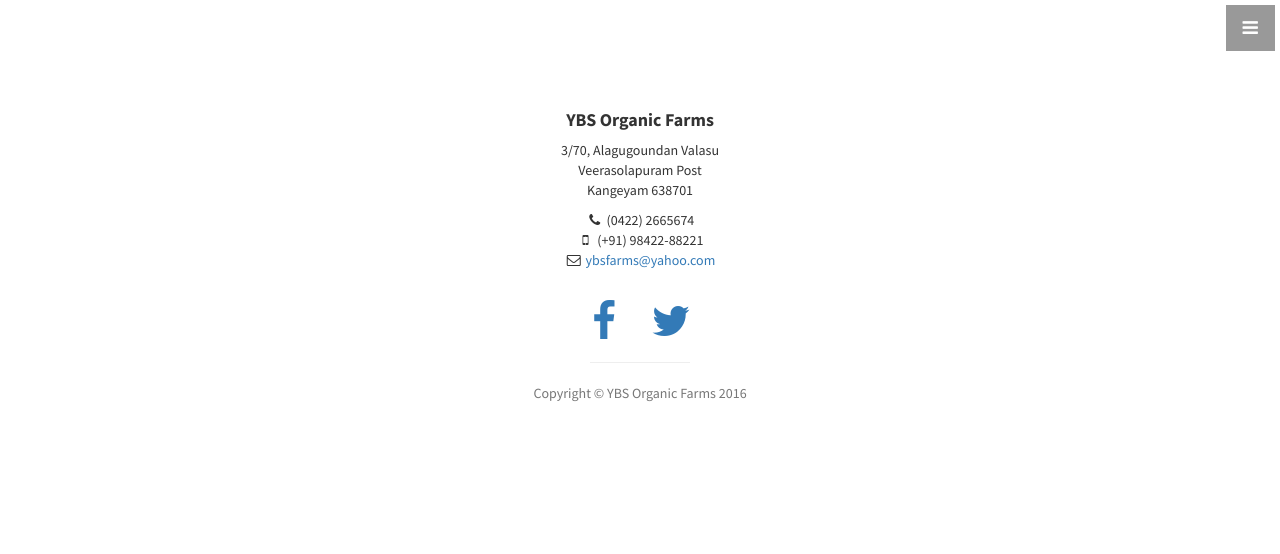
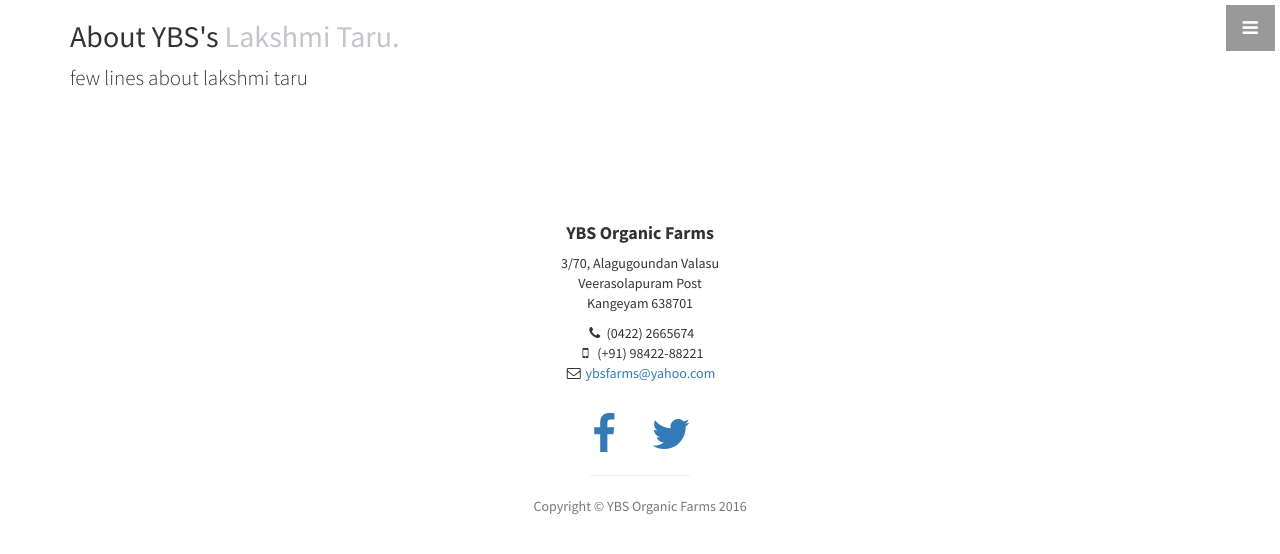
Before and after one commit to yogeshkumarbalu/ybsfarms, a Django app: page /trees/ in a window 1280 px wide. Shown: the top 554 px of the page. Run offline with Django 3.2, Linux system fonts and the light colour scheme; some libraries are stand-ins or nearby versions.

Commit message:
started working on trees page

```diff
--- a/welcome/static/welcome/content/css/custom.css
+++ b/welcome/static/welcome/content/css/custom.css
@@ -569,3 +569,8 @@
         }
 
 }
+
+
+.featurette-divider {
+    color: red;
+}
--- a/welcome/templates/welcome/layout.html
+++ b/welcome/templates/welcome/layout.html
@@ -7,11 +7,9 @@
     <meta charset="utf-8">
     <meta http-equiv="X-UA-Compatible" content="IE=edge">
     <meta name="viewport" content="width=device-width, initial-scale=1">
-    <meta name="description" content="">
-    <meta name="author" content="">
+
 
     <title> {{ title }} </title>
-    <link rel="stylesheet" href="{% static 'welcome/content/css/custom.css' %}">
     <!-- Bootstrap Core CSS -->
     <link href="{% static 'welcome/content/css/bootstrap.min.css' %}" rel="stylesheet">
 
--- a/welcome/templates/welcome/trees.html
+++ b/welcome/templates/welcome/trees.html
@@ -2,5 +2,29 @@
 {% load staticfiles %}
 {% block content %}
 
+<div class="container">
+	<div class="taru_div">
+		<section id="taru">
+			<div class="row featurette">
+				<div class="col-md-7">
+					<h2 class="featurette-heading">About YBS's <span class="text-muted" style="color:#c6c4ca;">Lakshmi Taru.</span></h2>
+					<p class="lead">
+						few lines about lakshmi taru
+					</p>
+				</div>
+				<div class="col-md-5"></div>
+			</div>
+		</section>
+	</div>
+
+	<div class="moringa_div">
+		<section id="moringa">
+			<div class="row featurette">
+				<div class="col-md-7"></div>
+				<div class="col-md-5"></div>
+			</div>
+		</section>
+	</div>
+</div>
 
 {% endblock %}
```
Also changed, not shown: welcome/templates/welcome/home.html (+10 -4 lines).
